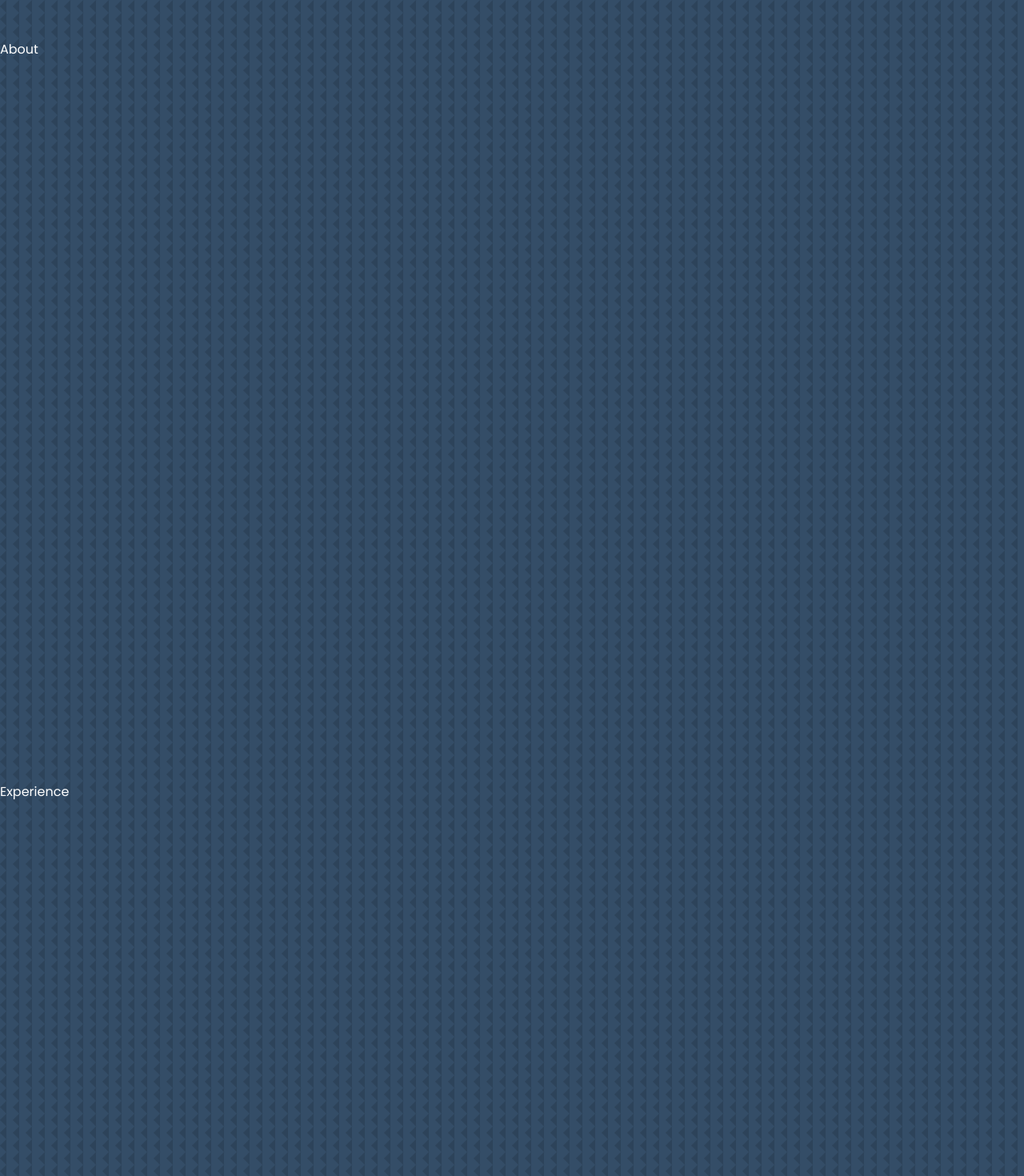
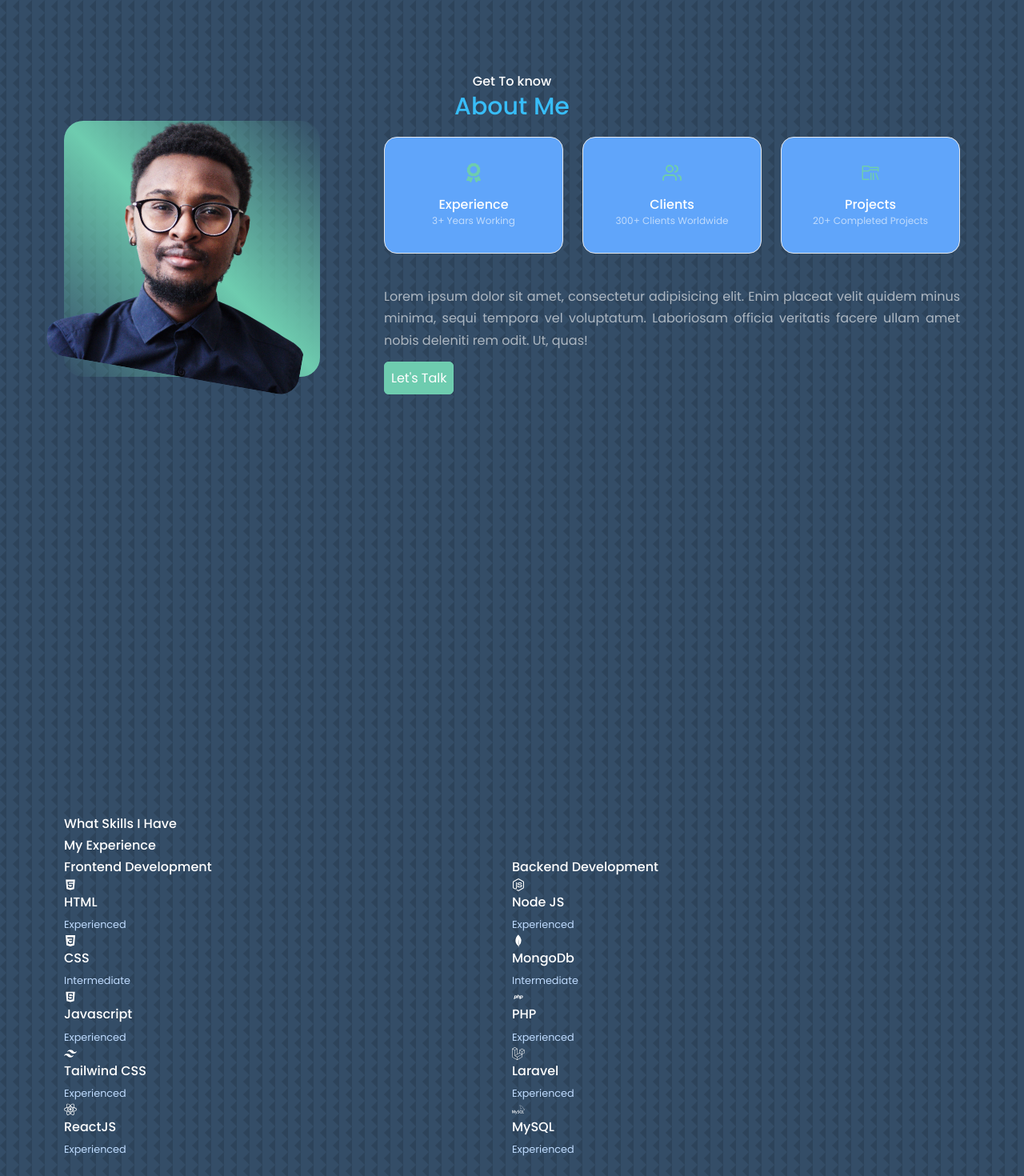
Before and after one commit to Nandi97/MyPortfolio, a React (Create React App) app: page / in a window 1280 px wide. Shown: the part 880-2350 px from the top of the page at 80% size. Built offline with nearby package versions, Linux system fonts and the light colour scheme.

Commit message:
Experience Component CSS

```diff
--- a/package.json
+++ b/package.json
@@ -17,7 +17,10 @@
         "build": "react-scripts build",
         "test": "react-scripts test",
         "eject": "react-scripts eject",
-        "format": "npx prettier --write ."
+        "lint": "prettier --check . && eslint .",
+        "format": "npx prettier --write .",
+        "fixer": "npm run format && npm run lint",
+        "watch": "npm run fixer && npm start"
     },
     "eslintConfig": {
         "extends": [
--- a/src/components/about/About.jsx
+++ b/src/components/about/About.jsx
@@ -1,9 +1,48 @@
 import React from 'react'
+import ME from '../../assets/me-about.png'
+import {FaAward} from 'react-icons/fa'
+import {FiUsers} from 'react-icons/fi'
+import { VscFolderLibrary } from 'react-icons/vsc'
+import './about.css'
 
 const About = () => {
     return (
-        <section className="h-screen" id="about">
-            About
+        <section className="h-screen lg:px-20 p-10 w-full text-center" id="about">
+            <h5>Get To know</h5>
+            <h2 className='text-3xl text-sky-400'>About Me</h2>
+            <div className="container about__container gap-20 grid grid-cols-1 lg:grid-cols-12">
+                <div className="about__me w-full  flex items-center aspect-square rounded-3xl col-span-1 lg:col-span-4">
+                    <div className="about__me-image rounded-3xl overflow-hidden rotate-[10deg] hover:rotate-0 transition duration-300">
+                        <img src={ME} alt="About" />
+                    </div>
+                </div>
+                <div className="about__content text-center lg:text-justify col-span-1 lg:col-span-8">
+                    <div className="about__cards grid lg:grid-cols-3 grid-cols-1 lg:gap-6 gap-4 lg:pb-5 lg:mt-5">
+                        <article className='about__card border rounded-2xl p-8 flex flex-col items-center text-center hover:cursor-default bg-blue-400  hover:bg-transparent transition duration-300'>
+                            <FaAward className='about__icon text-[#6eccaf] text-2xl mb-4'/>
+                            <h5 className='text-base'>Experience</h5>
+                            <small className='text-xs text-[#ffffff99]'>3+ Years Working</small>
+                        </article>
+                        <article className='about__card border rounded-2xl p-8 flex flex-col items-center text-center hover:cursor-default bg-blue-400  hover:bg-transparent transition duration-300'>
+                            <FiUsers className='about__icon text-[#6eccaf] text-2xl mb-4'/>
+                            <h5 className='text-base'>Clients</h5>
+                            <small className='text-xs text-[#ffffff99]'>300+ Clients Worldwide</small>
+                        </article>
+                        <article className='about__card border rounded-2xl p-8 flex flex-col items-center text-center hover:cursor-default bg-blue-400  hover:bg-transparent transition duration-300'>
+                            <VscFolderLibrary className='about__icon text-[#6eccaf] text-2xl mb-4'/>
+                            <h5 className='text-base'>Projects</h5>
+                            <small className='text-xs text-[#ffffff99]'>20+ Completed Projects</small>
+                        </article>
+                    </div>
+
+                    <p className='mt-8 mb-10 text-[#ffffff99] my-6 lg:my-0 lg:py-5'>
+                        Lorem ipsum dolor sit amet, consectetur adipisicing elit. Enim placeat velit quidem minus minima, sequi tempora vel voluptatum. Laboriosam officia veritatis facere ullam amet nobis deleniti rem odit. Ut, quas!
+                    </p>
+
+                    <a href="#contact" className="bg-[#6ECCAF] hover:bg-white border text-sm md:text-base hover:border-white text-white border-[#6ECCAF] p-2 rounded-md hover:text-[#6ECCAF]"
+                >Let's Talk</a>
+                </div>
+            </div>
         </section>
     )
 }
--- /dev/null
+++ b/src/components/about/about.css
@@ -0,0 +1,12 @@
+/* .about__container {
+    display: grid;
+    grid-template-columns: 35% 50%;
+    gap: 15%;
+} */
+
+.about__me {
+    background: linear-gradient(45deg, transparent, #6eccaf, transparent);
+    display: grid;
+    place-items: center;
+
+}
--- a/src/components/experience/Experience.jsx
+++ b/src/components/experience/Experience.jsx
@@ -1,9 +1,85 @@
 import React from 'react'
+import {AiFillHtml5} from 'react-icons/ai'
+import {IoLogoCss3} from 'react-icons/io'
+import {DiJavascript} from 'react-icons/di'
+import {SiTailwindcss} from 'react-icons/si'
+import {GrReactjs} from 'react-icons/gr'
+import {FaNodeJs} from 'react-icons/fa'
+import {SiMongodb} from 'react-icons/si'
+import {DiPhp} from 'react-icons/di'
+import {FaLaravel} from 'react-icons/fa'
+import {SiMysql} from 'react-icons/si'
 
 function Experience() {
     return (
-        <section className="h-screen" id="experience">
-            Experience
+        <section className="h-screen lg:px-20 p-10 w-full" id="experience">
+            <h5>What Skills I Have</h5>
+            <h2>My Experience</h2>
+
+            <div className="container experience__container grid grid-cols-2">
+                <div className="experience__frontend">
+                    <h3>Frontend Development</h3>
+                    <div className="experience__content">
+                        <article className="experience__details">
+                            <AiFillHtml5 />
+                            <h4>HTML</h4>
+                            <small className="text-blue-200">Experienced</small>
+                        </article>
+                        <article className="experience__details">
+                            <IoLogoCss3 />
+                            <h4>CSS</h4>
+                            <small className="text-blue-200">Intermediate</small>
+                        </article>
+                        <article className="experience__details">
+                            <DiJavascript />
+                            <h4>Javascript</h4>
+                            <small className="text-blue-200">Experienced</small>
+                        </article>
+                        <article className="experience__details">
+                            <SiTailwindcss />
+                            <h4>Tailwind CSS</h4>
+                            <small className="text-blue-200">Experienced</small>
+                        </article>
+                        <article className="experience__details">
+                            <GrReactjs />
+                            <h4>ReactJS</h4>
+                            <small className="text-blue-200">Experienced</small>
+                        </article>
+                    </div>
+                </div>
+                {/* END OF FRONTEND EXPERIENCE */}
+
+                <div className="experience__backend">
+<h3>Backend Development</h3>
+                    <div className="experience__content">
+                        <article className="experience__details">
+                            <FaNodeJs />
+                            <h4>Node JS</h4>
+                            <small className="text-blue-200">Experienced</small>
+                        </article>
+                        <article className="experience__details">
+                            <SiMongodb />
+                            <h4>MongoDb</h4>
+                            <small className="text-blue-200">Intermediate</small>
+                        </article>
+                        <article className="experience__details">
+                            <DiPhp />
+                            <h4>PHP</h4>
+                            <small className="text-blue-200">Experienced</small>
+                        </article>
+                        <article className="experience__details">
+                            <FaLaravel />
+                            <h4>Laravel</h4>
+                            <small className="text-blue-200">Experienced</small>
+                        </article>
+                        <article className="experience__details">
+                            <SiMysql />
+                            <h4>MySQL</h4>
+                            <small className="text-blue-200">Experienced</small>
+                        </article>
+                    </div>
+                </div>
+            </div>
         </section>
     )
 }
--- a/src/components/header/CTA.jsx
+++ b/src/components/header/CTA.jsx
@@ -3,7 +3,7 @@
 
 function CTA() {
     return (
-        <div className="mt-10 flex gap-5 justify-center">
+        <div className="mt-10 hidden lg:flex gap-5 justify-center">
             <a
                 className="border hover:border-white hover:text-white text-sm md:text-base border-[#6ECCAF] p-2 rounded-md text-[#6ECCAF]"
                 href={CV}
--- a/src/components/header/Header.jsx
+++ b/src/components/header/Header.jsx
@@ -14,7 +14,7 @@
                 <CTA />
                 <HeaderSocials />
 
-                <div className="pt-20 px-6 pb-6 overflow-hidden bg-gradient-to-b md:mx-0 mx-8 from-[#ADE792] to-transparent w-96 h-[480px] absolute left-1/2 -translate-x-2/4 mt-16 rounded-t-[192px]">
+                <div className="pt-20 px-6 pb-6 overflow-hidden mx-auto bg-gradient-to-b from-[#ADE792] to-transparent w-96 h-[480px] absolute left-1/2 -translate-x-2/4 mt-16 rounded-t-[192px]">
                     <img src={ME} alt="" />
                 </div>
                 <a
--- a/src/components/header/HeaderSocials.jsx
+++ b/src/components/header/HeaderSocials.jsx
@@ -4,18 +4,20 @@
 
 const HeaderSocials = () => {
     return (
-        <div className="absolute left-0 flex-col items-center hidden gap-3 header__socials sm:flex bottom-12">
+        <div className="absolute left-0 flex-col items-center hidden gap-3 header__socials lg:flex bottom-12">
             <a
                 className="text-[#ADE792] hover:text-white"
                 href="https://www.linkedin.com/in/alvin-kigen-5752581a9/"
-                target="_blank" rel="noreferrer"
+                target="_blank"
+                rel="noreferrer"
             >
                 <BsLinkedin />
             </a>
             <a
                 className="text-[#ADE792] hover:text-white"
                 href="https://github.com/Nandi97/"
-                target="_blank" rel="noreferrer"
+                target="_blank"
+                rel="noreferrer"
             >
                 <BsGithub />
             </a>
```
Also changed, not shown: src/components/nav/Nav.jsx (+36 -8 lines), src/assets/me-about.png (added), src/assets/me-about_2.jpg (renamed from src/assets/me-about.jpg).
